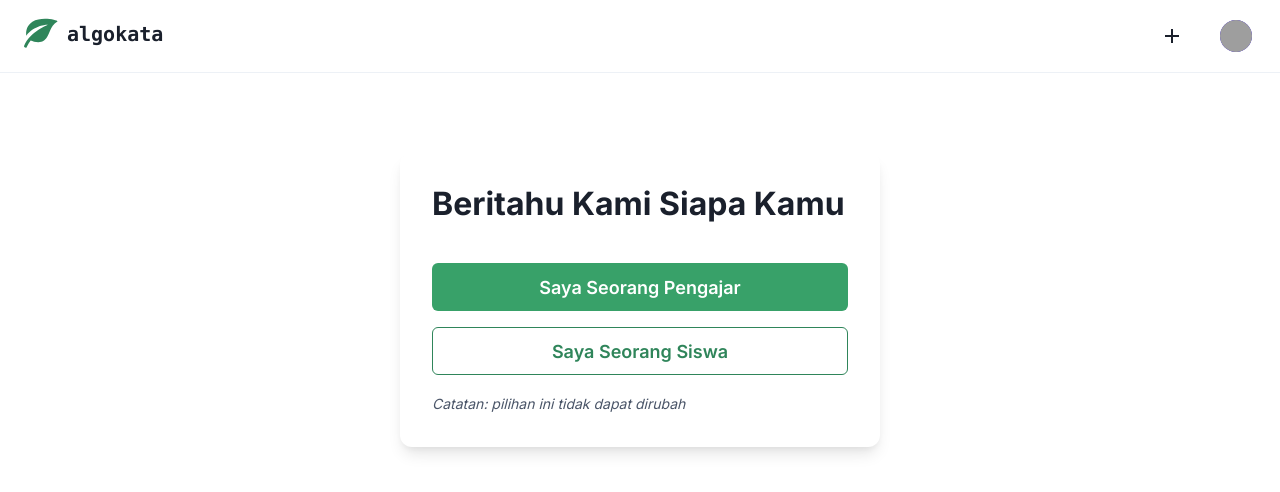
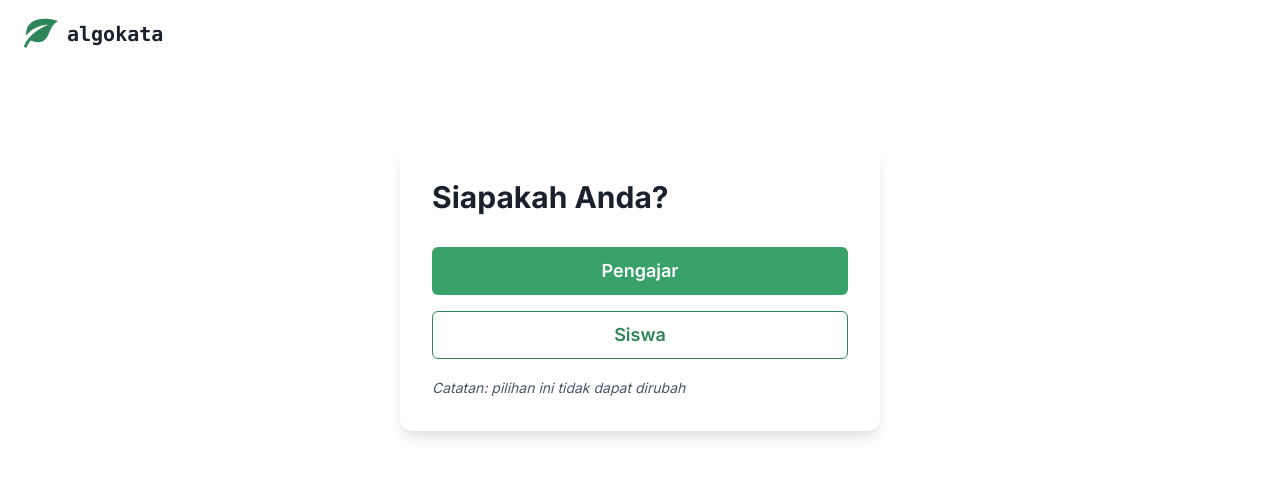
Before and after one commit to fcrezza/algokata, a Next.js app: page /auth in a window 1280 px wide. Shown: the top 492 px of the page. Built offline with nearby package versions, Linux system fonts and the light colour scheme; grey boxes are pictures that could not be loaded.

Commit message:
redesign some layout

```diff
--- a/components/Navigation.js
+++ b/components/Navigation.js
@@ -36,10 +36,11 @@ export default function Navigation() {
   const router = useRouter();
   const [isModalOpen, setModalVisibility] = React.useState(false);
   // TODO: show different style and item when authenticated
-  const isLanding = router.pathname === "/";
+  const isLandingPage = router.pathname === "/";
+  const isAuthPage = router.pathname === "/auth";
 
   return (
-    <Container padding="0" maxWidth={isLanding ? "container.lg" : "full"}>
+    <Container padding="0" maxWidth={isLandingPage ? "container.lg" : "full"}>
       <Modal isOpen={isModalOpen} onClose={() => setModalVisibility(false)}>
         <ModalOverlay />
         <ModalContent>
@@ -59,7 +60,7 @@ export default function Navigation() {
         </ModalContent>
       </Modal>
       <Flex
-        paddingX={isLanding ? "4" : "6"}
+        paddingX={isLandingPage ? "4" : "6"}
         paddingY="4"
         justifyContent="space-between"
       >
@@ -81,14 +82,14 @@ export default function Navigation() {
             </LinkOverlay>
           </NextLink>
         </LinkBox>
-        {isLanding ? (
+        {isLandingPage && !isAuthPage ? (
           <Flex alignItems="center">
             <Link href="#" marginRight="12">
               Fitur
             </Link>
             <Link href="#">FAQ</Link>
           </Flex>
-        ) : (
+        ) : !isAuthPage ? (
           <Flex alignItems="center">
             <IconButton
               aria-label="join a class"
@@ -120,9 +121,6 @@ export default function Navigation() {
                 <PopoverContent>
                   <PopoverArrow />
                   <PopoverBody>
-                    <LinkBox>
-                      <NextLink href="/me" passHref>
-                        <LinkOverlay>
                     <Flex alignItems="center" paddingY="2">
                       <Avatar
                         size="lg"
@@ -145,9 +143,6 @@ export default function Navigation() {
                         </Text>
                       </Box>
                     </Flex>
-                        </LinkOverlay>
-                      </NextLink>
-                    </LinkBox>
                     <Divider marginTop="3" marginBottom="4" />
                     <Button variant="outline" isFullWidth>
                       Keluar
@@ -157,9 +152,9 @@ export default function Navigation() {
               </Portal>
             </Popover>
           </Flex>
-        )}
+        ) : null}
       </Flex>
-      {!isLanding ? <Divider /> : null}
+      {!isLandingPage && !isAuthPage ? <Divider /> : null}
     </Container>
   );
 }
--- a/pages/_app.js
+++ b/pages/_app.js
@@ -2,7 +2,6 @@ import {ChakraProvider} from "@chakra-ui/react";
 
 import Navigation from "components/Navigation";
 import theme from "utils/theme";
-import "utils/cdm.css";
 
 function MyApp({Component, pageProps}) {
   return (
--- a/pages/auth.js
+++ b/pages/auth.js
@@ -17,11 +17,11 @@ export default function Auth() {
       >
         <Heading
           textTransform="capitalize"
-          fontSize="xx-large"
-          marginBottom="10"
+          fontSize="3xl"
+          marginBottom="8"
           color="gray.800"
         >
-          Beritahu kami siapa kamu
+          Siapakah anda?
         </Heading>
         <Button
           variant="solid"
@@ -30,7 +30,7 @@ export default function Auth() {
           marginBottom="4"
           isFullWidth
         >
-          Saya Seorang Pengajar
+          Pengajar
         </Button>
         <Button
           variant="outline"
@@ -39,7 +39,7 @@ export default function Auth() {
           marginBottom="4"
           isFullWidth
         >
-          Saya Seorang Siswa
+          Siswa
         </Button>
         <Text as="i" marginTop="4" color="gray.600" fontSize="sm">
           Catatan: pilihan ini tidak dapat dirubah
--- a/pages/home.js
+++ b/pages/home.js
@@ -63,6 +63,10 @@ export default function Home() {
                     padding="4"
                     height="180px"
                     backgroundColor="green.600"
+                    backgroundImage="assets/images/waves.svg"
+                    backgroundRepeat="no-repeat"
+                    backgroundPosition="right bottom"
+                    backgroundSize="contain"
                   >
                     <Heading
                       color="white"
--- a/utils/cdm.css
+++ /dev/null
@@ -1,7 +0,0 @@
-.react-codemirror2:first-child {
-  height: 70%;
-}
-
-.react-codemirror2:last-child {
-  height: 30%;
-}
```
Also changed, not shown: pages/exercise.js (+21 -0 lines), public/assets/images/waves.svg (added). Lines whose indentation alone changed are shown as unchanged.
